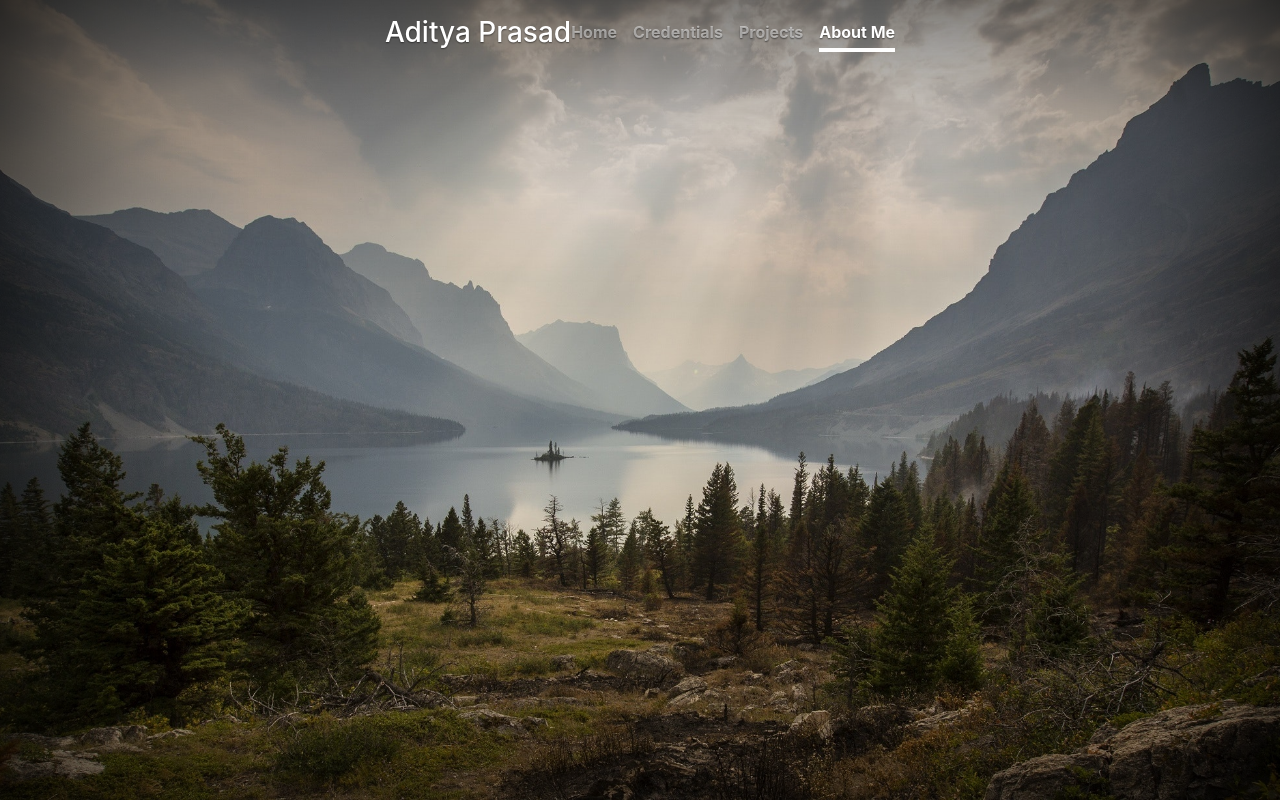
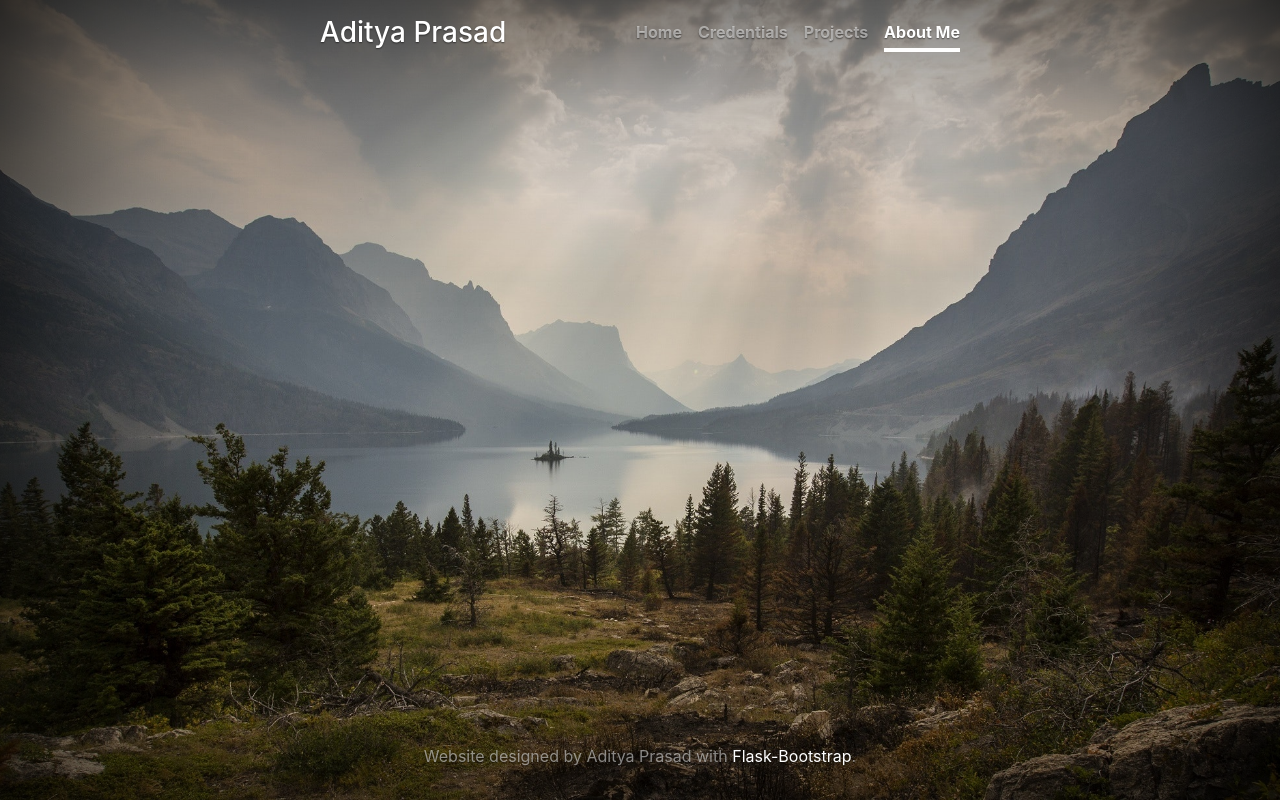
Before and after one commit to AdityaPrasad1/adityaprasad.me, a Flask app: page /bio/ in a window 1280 px wide. Run offline with Flask 2, Linux system fonts and the light colour scheme; some libraries are stand-ins or nearby versions.

Commit message:
added footers to each page

```diff
--- a/app/static/css/cover.css
+++ b/app/static/css/cover.css
@@ -4,6 +4,10 @@
 
 .card-trans {
     background-color:rgba(0, 0, 0, 0.5);
+}
+
+.struc {
+    max-width: 80em;
 }
 
 
--- a/app/templates/bio.html
+++ b/app/templates/bio.html
@@ -24,7 +24,7 @@
 
 
 {% block body %}
-    <div class="cover-container d-flex w-200 h-100 p-3 mx-auto flex-column">
+    <div class="cover-container d-flex w-100 h-100 p-3 mx-auto flex-column struc">
       <header class="masthead mb-auto">
         <div class="inner">
           <h3 class="masthead-brand"><a href="/" style="text-decoration: none">Aditya Prasad</a></h3>
@@ -36,5 +36,11 @@
           </nav>
         </div>
       </header>
+
+      <footer class="mastfoot mt-auto">
+        <div class="inner">
+          <p>Website designed by Aditya Prasad with <a href="https://pythonhosted.org/Flask-Bootstrap/index.html" target="_blank">Flask-Bootstrap</a>.</p>
+        </div>
+      </footer>
     </div>
 {% endblock %}
--- a/app/templates/index.html
+++ b/app/templates/index.html
@@ -22,7 +22,7 @@
 
 
 {% block body %}
-    <div class="cover-container d-flex w-200 h-100 p-3 mx-auto flex-column">
+    <div class="cover-container d-flex w-100 h-100 p-3 mx-auto flex-column struc">
       <header class="masthead mb-auto">
         <div class="inner">
           <h3 class="masthead-brand"><a href="/" style="text-decoration: none">Aditya Prasad</a></h3>
```
Also changed, not shown: app/templates/credentials.html (+9 -1 lines), app/templates/projects.html (+7 -1 lines).
